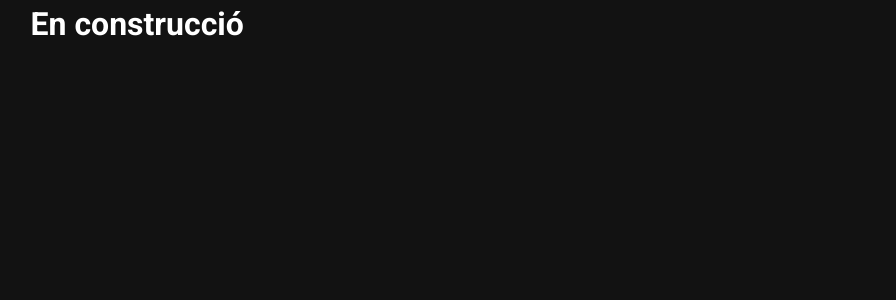
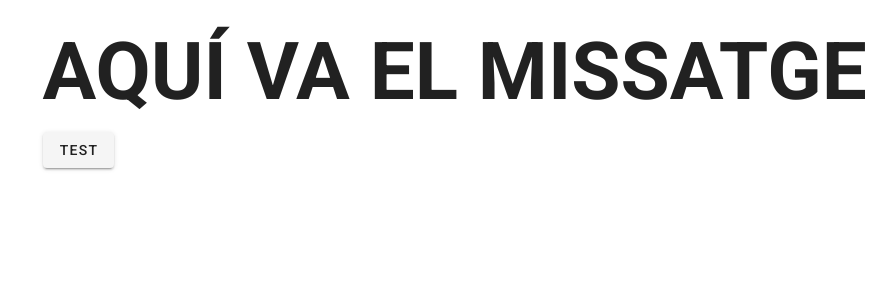
Before and after one commit to JordiCar-design/Exercici-17-Gener, a Nuxt app in the folder codi/: page / in a window 1280 px wide. Shown: the top 300 px of the page, without its empty margins (17-913 px from the left). Built offline with nearby package versions, Linux system fonts and the light colour scheme.

Commit message:
2on commit

```diff
--- a/codi/nuxt.config.js
+++ b/codi/nuxt.config.js
@@ -58,7 +58,7 @@ export default {
   vuetify: {
     customVariables: ['~/assets/variables.scss'],
     theme: {
-      dark: true,
+      dark: false,
       themes: {
         dark: {
           primary: colors.blue.darken2,
--- a/codi/pages/index.vue
+++ b/codi/pages/index.vue
@@ -1,14 +1,22 @@
 <template>
   <v-container>
     <v-row>
-    <h1>En construcció</h1>
-  </v-row>
+      <v-col>
+    <h1 style="font-size:10vh"> AQUÍ VA EL MISSATGE</h1>
+    <v-btn @click="testejarApi()">test</v-btn>
+     </v-col>
+    </v-row>
   </v-container>
 
 </template>
 
 <script>
 export default {
-  name: 'IndexPage'
+  methods:{
+    testejarApi(){
+      console.log('Provant api...')
+
+    }
+  }
 }
 </script>
```
